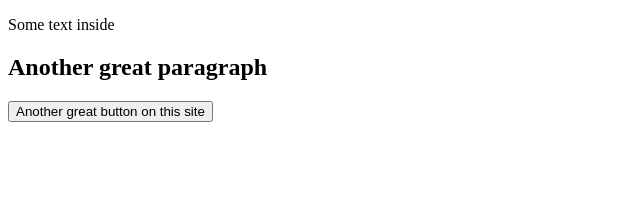
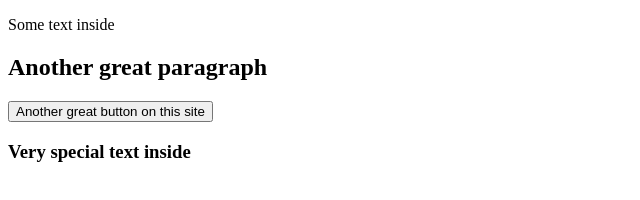
Before and after one commit to mathew43/nauka-gita-2, a plain HTML site: page index.html in a window 1280 px wide. Shown: the whole page, without its empty margins (0-640 px from the left). Drawn offline with Linux system fonts and the light colour scheme.

Commit message:
Add h3 in body

```diff
--- a/index.html
+++ b/index.html
@@ -8,5 +8,6 @@
   	<p>Some text inside</p>
     <h2> Another great paragraph</h2>
     <button> Another great button on this site</button>
+    <h3>Very special text inside</h3>
   </body>
 </html>
```
